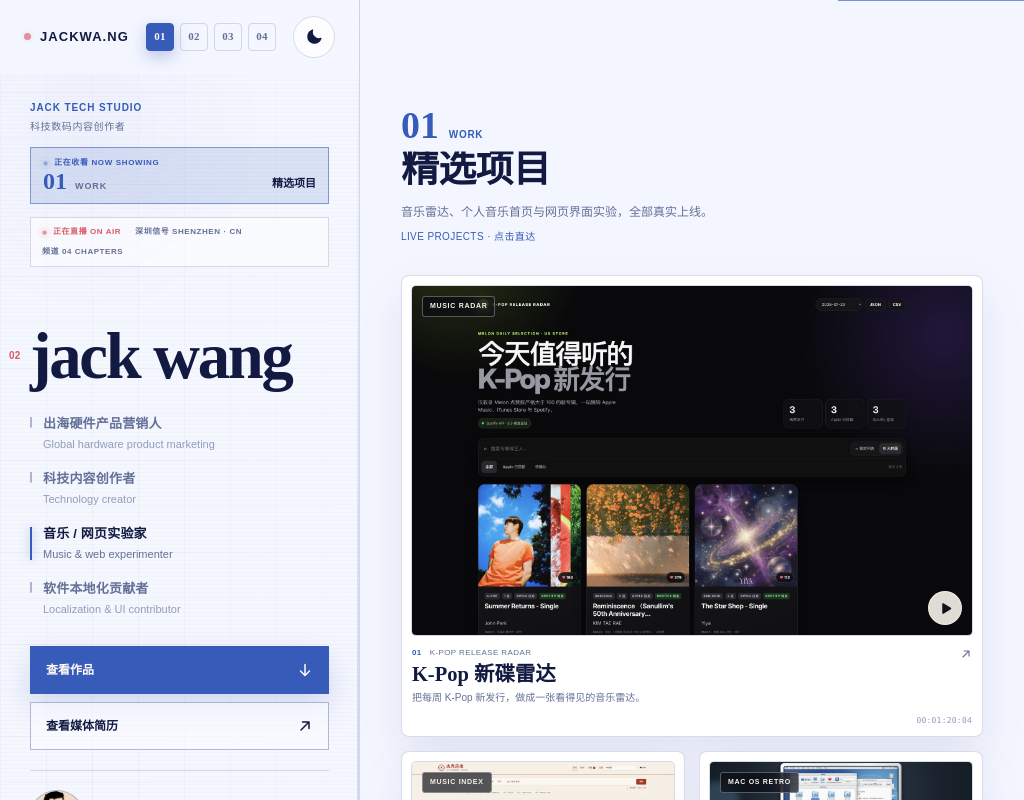
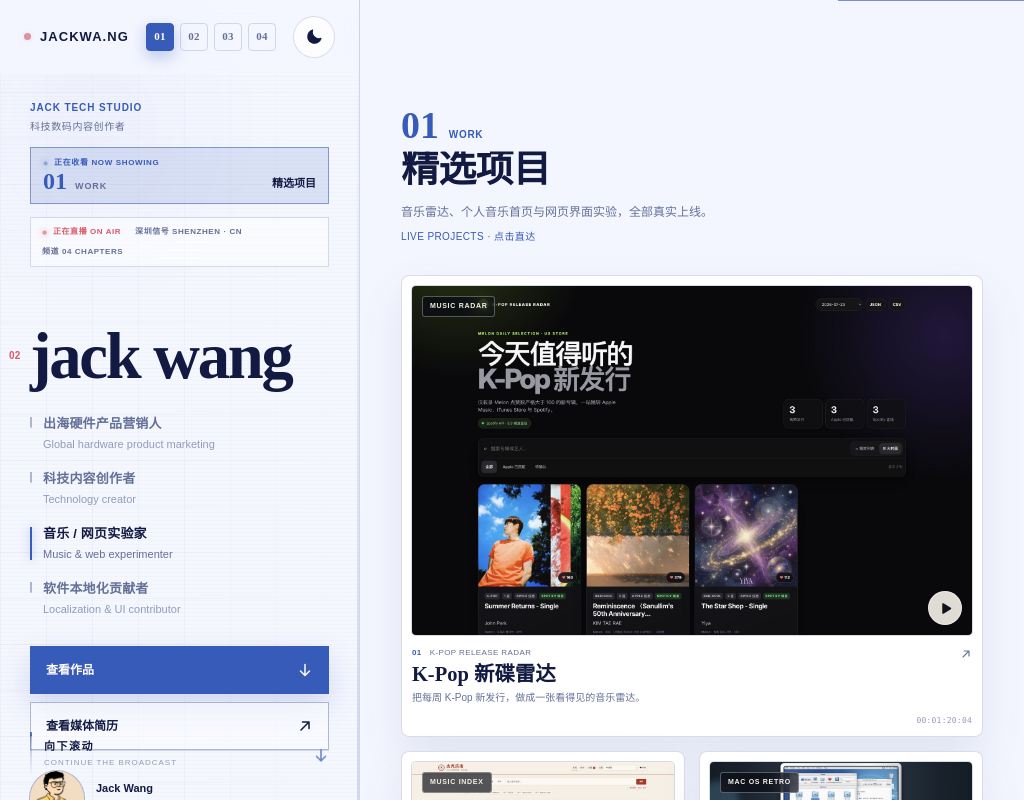
Before and after one commit to jacktechstudio/jackwa-ng, a React (Vite) app: page / in a window 1024 px wide. Shown: the top 800 px of the page. Built offline with nearby package versions, Linux system fonts and the light colour scheme.

Commit message:
fix: pin desktop scroll cue

```diff
--- a/src/styles.css
+++ b/src/styles.css
@@ -2239,3 +2239,30 @@
     padding-top: 0;
   }
 }
+
+/* Keep the desktop scroll guide visible even when the rail's content is dense. */
+@media (min-width: 821px) {
+  .identity-panel__inner {
+    padding-bottom: 88px;
+  }
+
+  .identity-note {
+    margin-top: auto;
+  }
+
+  .scroll-cue {
+    position: absolute;
+    right: 3vw;
+    bottom: 24px;
+    left: 3vw;
+    margin: 0;
+    padding-top: 0;
+  }
+}
+
+@media (min-width: 821px) and (max-width: 1180px) {
+  .scroll-cue {
+    right: 30px;
+    left: 30px;
+  }
+}
```
Also changed, not shown: 5 other files (tests, documents, lock files or other folders).
